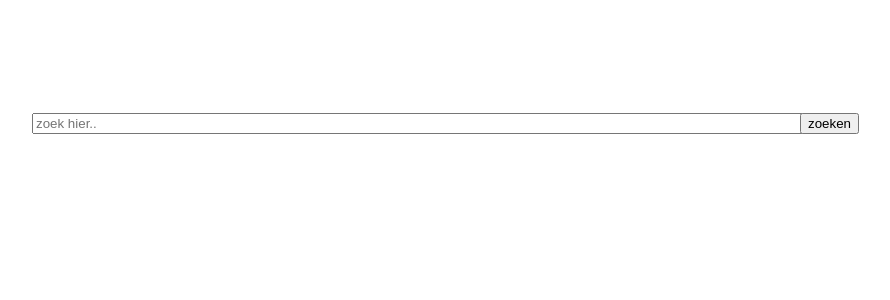
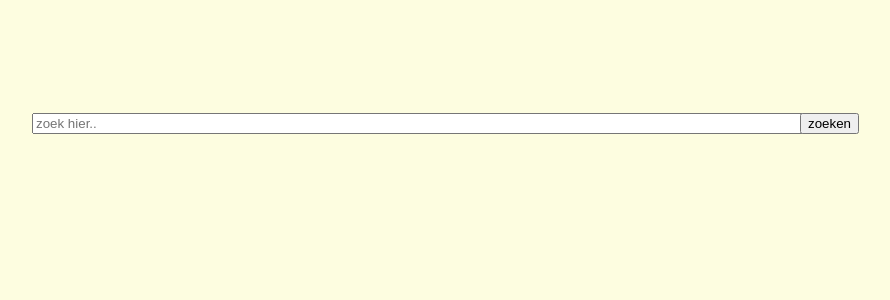
Before and after one commit to peterdotplus/kvk-test, a React (Create React App) app in the folder kvk-assignment/: page / in a window 1280 px wide. Shown: the top 300 px of the page, without its empty margins (128-1018 px from the left). Built offline with nearby package versions, Linux system fonts and the light colour scheme.

Commit message:
Update App.css

```diff
--- a/kvk-assignment/src/App.css
+++ b/kvk-assignment/src/App.css
@@ -1,3 +1,5 @@
+html, body {background: #fdfde0;}
+
 .container {max-width: 960px;margin: 7em auto 0;}
 
 .col-1, .col-2, .col-3, .col-4, .col-3-4 {display:inline-block;vertical-align:top;width:100%;padding:0;}
```
